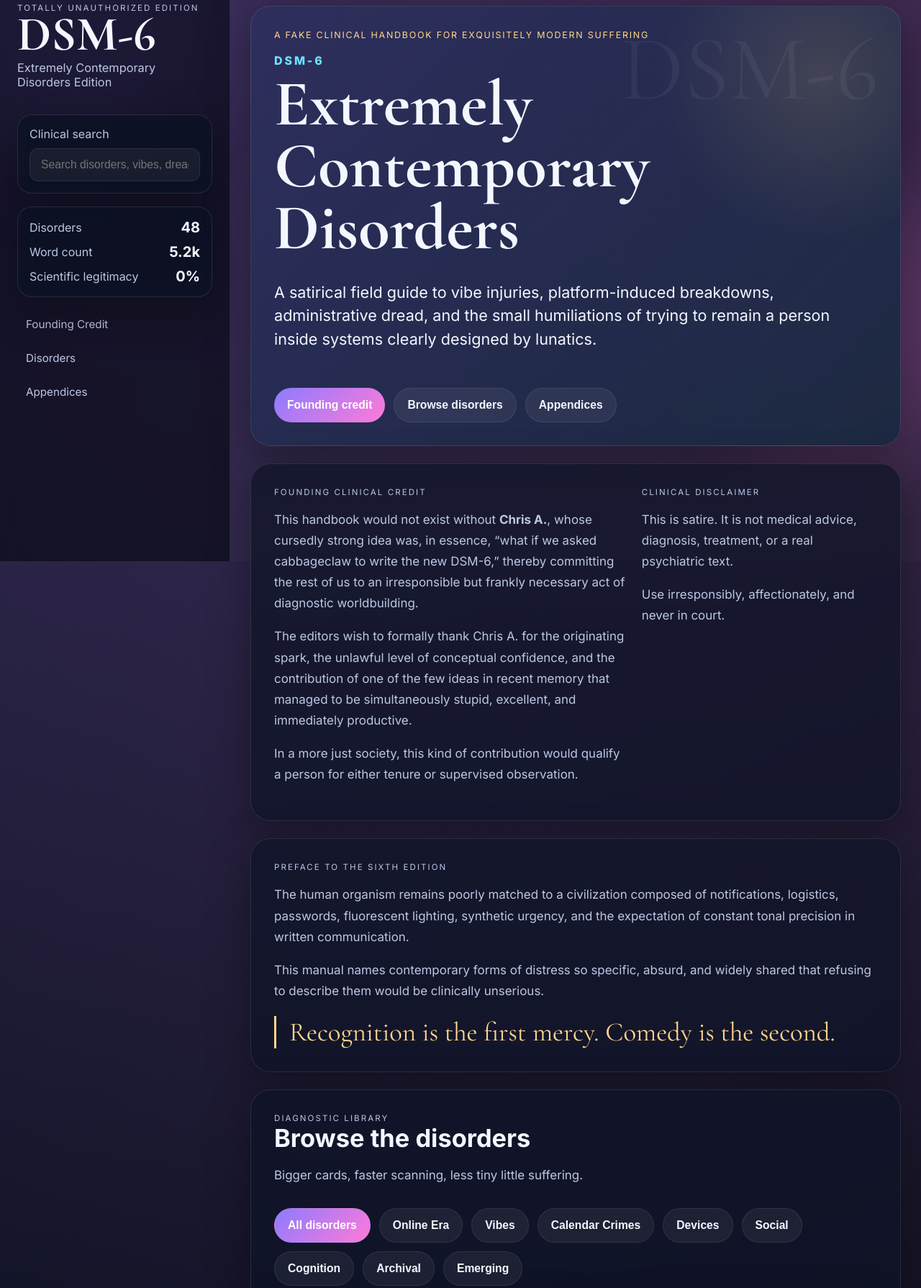
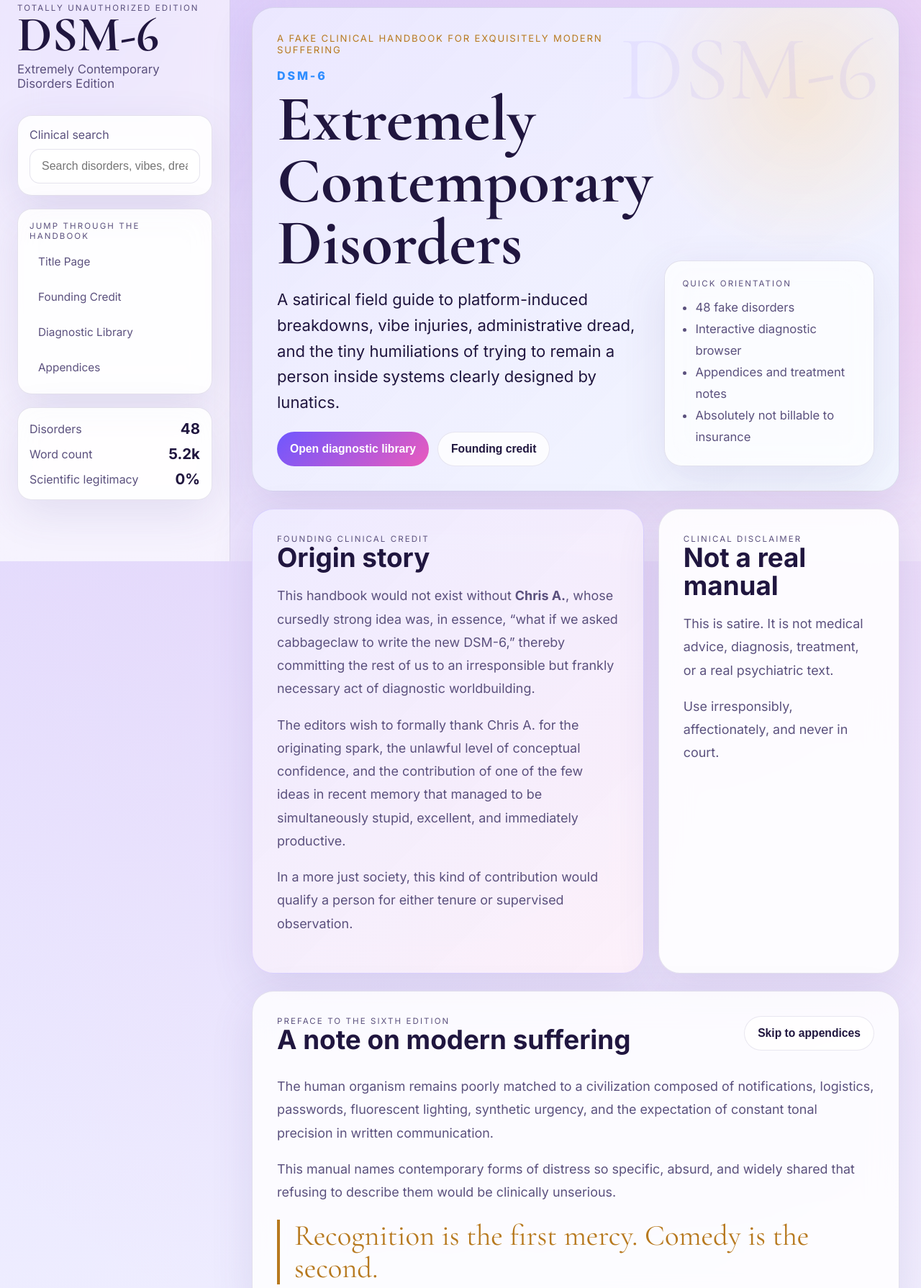
Before and after one commit to cabbageland/dsm6-handbook, a plain HTML site: page docs/index.html in a window 1280 px wide. Shown: the part 20-1810 px from the top of the page at 72% size. Drawn offline with nearby package versions, Linux system fonts and the light colour scheme.

Commit message:
Redesign DSM-6 site structure and browsing flow

```diff
--- a/docs/app.js
+++ b/docs/app.js
@@ -123,8 +123,9 @@ const allItems = flattenItems();
 
 function renderToc() {
   const anchors = [
+    { id: 'top', label: 'Title Page' },
     { id: 'founding-credit', label: 'Founding Credit' },
-    { id: 'disorders', label: 'Disorders' },
+    { id: 'library-anchor', label: 'Diagnostic Library' },
     { id: 'appendices', label: 'Appendices' }
   ];
   toc.innerHTML = anchors.map(anchor => `<a href="#${anchor.id}">${anchor.label}</a>`).join('');
@@ -157,7 +158,7 @@ function renderList() {
     <button class="disorder-item ${activeItem?.code === item.code ? 'active' : ''}" data-code="${item.code}">
       <h4>${item.name}</h4>
       <p>${item.summary}</p>
-      <div class="disorder-meta"><span>${item.section}</span><span>${item.code}</span></div>
+      <div class="disorder-meta"><span>${item.short}</span><span>${item.code}</span></div>
     </button>
   `).join('');
 
--- a/docs/index.html
+++ b/docs/index.html
@@ -27,77 +27,105 @@
         <input id="search" type="text" placeholder="Search disorders, vibes, dread..." />
       </div>
 
+      <div class="panel nav-panel">
+        <div class="section-kicker">Jump through the handbook</div>
+        <nav class="toc" id="toc"></nav>
+      </div>
+
       <div class="panel stat-panel">
         <div class="stat"><span>Disorders</span><strong>48</strong></div>
         <div class="stat"><span>Word count</span><strong>5.2k</strong></div>
         <div class="stat"><span>Scientific legitimacy</span><strong>0%</strong></div>
       </div>
-
-      <nav class="toc" id="toc"></nav>
     </div>
   </aside>
 
   <main class="main">
-    <section class="hero card">
+    <section class="hero card" id="top">
+      <div class="hero-grid">
         <div class="hero-copy">
           <div class="eyebrow">A fake clinical handbook for exquisitely modern suffering</div>
-        <div class="hero-title-lockup">
           <div class="hero-mini">DSM-6</div>
           <h2>Extremely Contemporary Disorders</h2>
+          <p class="lede">A satirical field guide to platform-induced breakdowns, vibe injuries, administrative dread, and the tiny humiliations of trying to remain a person inside systems clearly designed by lunatics.</p>
+          <div class="hero-actions">
+            <button class="primary" data-jump="library-anchor">Open diagnostic library</button>
+            <button class="secondary" data-jump="founding-credit">Founding credit</button>
           </div>
-        <p class="lede">A satirical field guide to vibe injuries, platform-induced breakdowns, administrative dread, and the small humiliations of trying to remain a person inside systems clearly designed by lunatics.</p>
         </div>
-      <div class="hero-actions">
-        <button class="primary" data-jump="founding-credit">Founding credit</button>
-        <button class="secondary" data-jump="disorders">Browse disorders</button>
-        <button class="secondary" data-jump="appendices">Appendices</button>
+        <div class="hero-side cardette">
+          <div class="section-kicker">Quick orientation</div>
+          <ul class="hero-list">
+            <li>48 fake disorders</li>
+            <li>Interactive diagnostic browser</li>
+            <li>Appendices and treatment notes</li>
+            <li>Absolutely not billable to insurance</li>
+          </ul>
+        </div>
       </div>
     </section>
 
-    <section class="card intro-grid">
-      <article>
-        <div class="section-kicker" id="founding-credit">Founding Clinical Credit</div>
+    <section class="section-band section-band-split">
+      <article class="card founder-card" id="founding-credit">
+        <div class="section-kicker">Founding Clinical Credit</div>
+        <h3>Origin story</h3>
         <p>This handbook would not exist without <strong>Chris A.</strong>, whose cursedly strong idea was, in essence, “what if we asked cabbageclaw to write the new DSM-6,” thereby committing the rest of us to an irresponsible but frankly necessary act of diagnostic worldbuilding.</p>
         <p>The editors wish to formally thank Chris A. for the originating spark, the unlawful level of conceptual confidence, and the contribution of one of the few ideas in recent memory that managed to be simultaneously stupid, excellent, and immediately productive.</p>
         <p>In a more just society, this kind of contribution would qualify a person for either tenure or supervised observation.</p>
       </article>
-      <article>
+
+      <article class="card disclaimer-card">
         <div class="section-kicker">Clinical disclaimer</div>
+        <h3>Not a real manual</h3>
         <p>This is satire. It is not medical advice, diagnosis, treatment, or a real psychiatric text.</p>
         <p>Use irresponsibly, affectionately, and never in court.</p>
       </article>
     </section>
 
     <section class="card manifesto">
+      <div class="manifesto-top">
+        <div>
           <div class="section-kicker">Preface to the Sixth Edition</div>
+          <h3>A note on modern suffering</h3>
+        </div>
+        <button class="ghost" data-jump="appendices">Skip to appendices</button>
+      </div>
       <p>The human organism remains poorly matched to a civilization composed of notifications, logistics, passwords, fluorescent lighting, synthetic urgency, and the expectation of constant tonal precision in written communication.</p>
       <p>This manual names contemporary forms of distress so specific, absurd, and widely shared that refusing to describe them would be clinically unserious.</p>
       <blockquote>Recognition is the first mercy. Comedy is the second.</blockquote>
     </section>
 
-    <section class="card disorders-shell" id="disorders">
+    <section class="card disorders-shell" id="library-anchor">
       <div class="shell-header">
         <div>
-          <div class="section-kicker">Diagnostic Library</div>
+          <div class="section-kicker">Diagnostic library</div>
           <h3>Browse the disorders</h3>
-          <p class="shell-subtitle">Bigger cards, faster scanning, less tiny little suffering.</p>
+          <p class="shell-subtitle">Denser cards, better scanning, richer detail, less dead air.</p>
         </div>
         <div class="chip-row" id="filterChips"></div>
       </div>
-      <div class="layout">
+      <div class="library-layout">
+        <div class="library-column">
           <div class="disorder-list" id="disorderList"></div>
+        </div>
         <article class="detail-card" id="detailCard">
           <div class="detail-placeholder">
             <div class="placeholder-mark">⚕</div>
             <h4>Select a disorder</h4>
-            <p>Choose an entry to reveal the full fake clinical description, associated features, and weak but sincere treatment guidance.</p>
+            <p>Choose an entry to reveal its full fake clinical profile, diagnostic features, and weak but sincere treatment guidance.</p>
           </div>
         </article>
       </div>
     </section>
 
     <section class="card appendices" id="appendices">
+      <div class="appendices-top">
+        <div>
           <div class="section-kicker">Appendices</div>
+          <h3>Clinical extras</h3>
+        </div>
+        <button class="ghost" data-jump="top">Back to top</button>
+      </div>
       <div class="appendix-grid">
         <article>
           <h4>Clinical intake questions</h4>
--- a/docs/styles.css
+++ b/docs/styles.css
@@ -1,17 +1,19 @@
 :root {
-  --bg: #0b1020;
-  --bg-2: #111833;
-  --panel: rgba(14, 20, 40, 0.72);
-  --panel-strong: rgba(18, 24, 46, 0.92);
-  --line: rgba(255,255,255,0.1);
-  --text: #f4f7ff;
-  --muted: #bcc7e3;
-  --muted-2: #92a0c3;
-  --accent: #8c7bff;
-  --accent-2: #ff7ad9;
-  --accent-3: #6ce2ff;
-  --gold: #ffd58a;
-  --shadow: 0 18px 60px rgba(0,0,0,0.35);
+  --bg: #f3f1ff;
+  --bg-2: #fbf8ff;
+  --panel: rgba(255, 255, 255, 0.82);
+  --panel-strong: rgba(255, 255, 255, 0.92);
+  --line: rgba(76, 61, 131, 0.14);
+  --line-strong: rgba(76, 61, 131, 0.22);
+  --text: #20163f;
+  --muted: #5b517e;
+  --muted-2: #7a7198;
+  --accent: #6f57ff;
+  --accent-2: #ea5bbd;
+  --accent-3: #2f8dff;
+  --gold: #b7791f;
+  --surface-tint: rgba(111, 87, 255, 0.07);
+  --shadow: 0 18px 60px rgba(85, 64, 151, 0.12);
 }
 
 * { box-sizing: border-box; }
@@ -22,9 +24,9 @@ body {
   font-family: Inter, system-ui, sans-serif;
   color: var(--text);
   background:
-    radial-gradient(circle at top left, rgba(140,123,255,0.22), transparent 28%),
-    radial-gradient(circle at top right, rgba(255,122,217,0.18), transparent 30%),
-    linear-gradient(180deg, #090d1a 0%, #0b1020 100%);
+    radial-gradient(circle at top left, rgba(111,87,255,0.16), transparent 28%),
+    radial-gradient(circle at top right, rgba(234,91,189,0.14), transparent 26%),
+    linear-gradient(180deg, var(--bg) 0%, #eef3ff 100%);
   display: grid;
   grid-template-columns: 320px 1fr;
 }
@@ -33,7 +35,7 @@ body::before {
   content: "";
   position: fixed;
   inset: 0;
-  background: linear-gradient(transparent, rgba(255,255,255,0.02));
+  background: linear-gradient(transparent, rgba(255,255,255,0.25));
   pointer-events: none;
 }
 
@@ -45,21 +47,21 @@ body::before {
 
 .noise {
   inset: 0;
-  opacity: 0.05;
-  background-image: radial-gradient(rgba(255,255,255,0.4) 0.5px, transparent 0.5px);
+  opacity: 0.04;
+  background-image: radial-gradient(rgba(76,61,131,0.35) 0.5px, transparent 0.5px);
   background-size: 8px 8px;
-  mix-blend-mode: soft-light;
+  mix-blend-mode: multiply;
 }
 
 .orb {
   width: 24rem;
   height: 24rem;
   border-radius: 999px;
-  filter: blur(60px);
-  opacity: 0.16;
+  filter: blur(70px);
+  opacity: 0.22;
 }
-.orb-a { top: -8rem; left: -6rem; background: var(--accent); }
-.orb-b { right: -6rem; top: 35vh; background: var(--accent-2); }
+.orb-a { top: -8rem; left: -6rem; background: #b9a8ff; }
+.orb-b { right: -6rem; top: 30vh; background: #ffc0ea; }
 
 .sidebar {
   position: sticky;
@@ -67,8 +69,8 @@ body::before {
   height: 100vh;
   padding: 24px;
   border-right: 1px solid var(--line);
-  background: rgba(5, 8, 18, 0.62);
-  backdrop-filter: blur(20px);
+  background: rgba(255, 255, 255, 0.56);
+  backdrop-filter: blur(24px);
 }
 
 .sidebar-inner {
@@ -81,14 +83,17 @@ body::before {
 .brand h1 {
   margin: 0;
   font-family: "Cormorant Garamond", serif;
-  font-size: 4.2rem;
-  line-height: 0.9;
+  font-size: 4.3rem;
+  line-height: 0.88;
+  color: var(--text);
 }
+
 .brand p {
-  margin-top: 6px;
-  font-size: 1.02rem;
+  margin-top: 7px;
+  font-size: 1.05rem;
+  color: var(--muted);
 }
-.brand p,
+
 .brand-kicker,
 .section-kicker,
 label,
@@ -97,6 +102,7 @@ label,
 .shell-subtitle {
   color: var(--muted);
 }
+
 .brand-kicker,
 .section-kicker {
   text-transform: uppercase;
@@ -107,11 +113,12 @@ label,
 .panel,
 .card,
 .detail-card,
-.disorder-item {
+.disorder-item,
+.cardette {
   border: 1px solid var(--line);
   background: var(--panel);
   box-shadow: var(--shadow);
-  backdrop-filter: blur(18px);
+  backdrop-filter: blur(20px);
 }
 
 .panel {
@@ -122,24 +129,33 @@ label,
 #search {
   margin-top: 10px;
   width: 100%;
-  background: rgba(255,255,255,0.05);
-  border: 1px solid rgba(255,255,255,0.08);
+  background: rgba(255,255,255,0.9);
+  border: 1px solid rgba(76,61,131,0.14);
   color: var(--text);
-  border-radius: 12px;
-  padding: 13px 15px;
-  font-size: 0.98rem;
+  border-radius: 14px;
+  padding: 14px 16px;
+  font-size: 1rem;
+}
+
+.nav-panel {
+  gap: 10px;
 }
 
 .stat-panel {
   display: grid;
   gap: 10px;
 }
+
 .stat {
   display: flex;
   justify-content: space-between;
   align-items: center;
 }
-.stat strong { font-size: 1.25rem; }
+
+.stat strong {
+  font-size: 1.28rem;
+  color: var(--text);
+}
 
 .toc {
   overflow: auto;
@@ -147,70 +163,72 @@ label,
   flex-direction: column;
   gap: 8px;
   padding-right: 6px;
+  margin-top: 8px;
 }
+
 .toc a {
   text-decoration: none;
-  padding: 10px 12px;
-  border-radius: 10px;
-  font-size: 0.95rem;
+  padding: 11px 12px;
+  border-radius: 12px;
+  font-size: 0.96rem;
 }
+
 .toc a:hover,
 .toc a.active {
-  background: rgba(255,255,255,0.06);
+  background: var(--surface-tint);
   color: var(--text);
 }
 
 .main {
-  padding: 28px;
+  padding: 30px;
   display: grid;
   gap: 24px;
 }
 
-.card {
-  border-radius: 28px;
-  padding: 32px;
+.card,
+.detail-card {
+  border-radius: 30px;
+  padding: 34px;
   position: relative;
   overflow: hidden;
 }
 
 .hero {
-  min-height: 360px;
-  display: grid;
-  align-content: space-between;
-  gap: 30px;
   background:
-    radial-gradient(circle at 88% 16%, rgba(255,213,138,0.14), transparent 24%),
-    linear-gradient(135deg, rgba(140,123,255,0.22), rgba(108,226,255,0.08)),
+    radial-gradient(circle at 85% 18%, rgba(255, 216, 156, 0.36), transparent 24%),
+    linear-gradient(135deg, rgba(111,87,255,0.12), rgba(47,141,255,0.06)),
     var(--panel-strong);
 }
 
 .hero::after {
   content: "DSM-6";
   position: absolute;
-  right: 30px;
-  top: 10px;
+  right: 28px;
+  top: 8px;
   font-family: "Cormorant Garamond", serif;
   font-size: 8rem;
-  color: rgba(255,255,255,0.05);
+  color: rgba(111, 87, 255, 0.08);
+}
+
+.hero-grid {
+  display: grid;
+  grid-template-columns: minmax(0, 1.5fr) minmax(280px, 0.85fr);
+  gap: 24px;
+  align-items: stretch;
+  position: relative;
+  z-index: 1;
 }
 
 .hero-copy {
-  max-width: 860px;
-  position: relative;
-  z-index: 1;
+  max-width: 880px;
 }
 
 .eyebrow {
   color: var(--gold);
   text-transform: uppercase;
   letter-spacing: 0.14em;
-  font-size: 0.78rem;
+  font-size: 0.82rem;
   margin-bottom: 18px;
-}
-
-.hero-title-lockup {
-  display: grid;
-  gap: 8px;
 }
 
 .hero-mini {
@@ -219,31 +237,53 @@ label,
   letter-spacing: 0.18em;
   text-transform: uppercase;
   color: var(--accent-3);
+  margin-bottom: 8px;
 }
 
-h2, h3, h4 {
+h2, h3, h4, h5 {
   margin: 0 0 12px;
   color: var(--text);
 }
 
 h2 {
   font-family: "Cormorant Garamond", serif;
-  font-size: clamp(3.4rem, 7vw, 6rem);
+  font-size: clamp(3.6rem, 7vw, 6.3rem);
   line-height: 0.96;
-  max-width: 12ch;
+  max-width: 11ch;
   text-wrap: balance;
 }
 
 h3 {
-  font-size: 2.15rem;
+  font-size: 2.3rem;
+  line-height: 1.05;
+}
+
+h4 {
+  font-size: 1.22rem;
+  line-height: 1.3;
 }
 
 .lede {
-  max-width: 50rem;
+  max-width: 52rem;
   color: var(--text);
-  font-size: 1.35rem;
-  line-height: 1.5;
+  font-size: 1.38rem;
+  line-height: 1.62;
   margin-top: 18px;
+}
+
+.cardette {
+  border-radius: 24px;
+  padding: 24px;
+  align-self: end;
+  background: rgba(255,255,255,0.72);
+}
+
+.hero-list {
+  margin: 12px 0 0;
+  padding-left: 18px;
+  color: var(--muted);
+  font-size: 1.04rem;
+  line-height: 1.8;
 }
 
 .hero-actions,
@@ -251,6 +291,7 @@ h3 {
   display: flex;
   gap: 12px;
   flex-wrap: wrap;
+  margin-top: 22px;
 }
 
 button,
@@ -262,115 +303,147 @@ button,
   font-weight: 700;
   font-size: 0.98rem;
 }
+
 button.primary,
 .chip.active {
   background: linear-gradient(135deg, var(--accent), var(--accent-2));
   color: white;
 }
+
 button.secondary,
+button.ghost,
 .chip {
-  background: rgba(255,255,255,0.06);
+  background: rgba(255,255,255,0.8);
   color: var(--text);
-  border: 1px solid rgba(255,255,255,0.08);
+  border: 1px solid rgba(76,61,131,0.12);
 }
 
-.intro-grid,
-.appendix-grid,
-.layout {
+.section-band {
   display: grid;
   gap: 20px;
 }
-.intro-grid {
-  grid-template-columns: 1.35fr 0.9fr;
+
+.section-band-split {
+  grid-template-columns: minmax(0, 1.3fr) minmax(280px, 0.8fr);
 }
-.appendix-grid {
-  grid-template-columns: repeat(3, minmax(0, 1fr));
+
+.founder-card {
+  background:
+    linear-gradient(135deg, rgba(111,87,255,0.1), rgba(234,91,189,0.08)),
+    rgba(255,255,255,0.9);
+  border-color: rgba(111,87,255,0.18);
 }
-.layout {
-  grid-template-columns: minmax(420px, 1.05fr) minmax(0, 1.25fr);
+
+.disclaimer-card {
+  background: rgba(255,255,255,0.88);
+}
+
+.manifesto-top,
+.appendices-top {
+  display: flex;
+  justify-content: space-between;
+  gap: 18px;
   align-items: start;
 }
 
 .manifesto p,
-.intro-grid p,
+.founder-card p,
+.disclaimer-card p,
 .appendices li,
 .shell-subtitle {
-  font-size: 1.06rem;
-  line-height: 1.7;
+  font-size: 1.12rem;
+  line-height: 1.8;
+  color: var(--muted);
 }
 
 .manifesto blockquote {
-  margin: 20px 0 0;
-  padding-left: 18px;
-  border-left: 3px solid var(--gold);
+  margin: 22px 0 0;
+  padding-left: 20px;
+  border-left: 4px solid var(--gold);
   font-family: "Cormorant Garamond", serif;
-  font-size: 2.3rem;
+  font-size: 2.55rem;
+  line-height: 1.1;
   color: var(--gold);
 }
 
 .shell-header {
   display: grid;
   gap: 14px;
-  margin-bottom: 22px;
+  margin-bottom: 24px;
+}
+
+.library-layout {
+  display: grid;
+  grid-template-columns: minmax(0, 1.1fr) minmax(390px, 0.9fr);
+  gap: 22px;
+  align-items: start;
+}
+
+.library-column {
+  display: grid;
+  gap: 18px;
 }
 
 .disorder-list {
   display: grid;
   grid-template-columns: repeat(2, minmax(0, 1fr));
-  gap: 14px;
+  gap: 16px;
   align-content: start;
 }
 
 .disorder-item {
-  border-radius: 20px;
+  border-radius: 22px;
   padding: 18px 18px 16px;
   text-align: left;
-  transition: transform 0.16s ease, border-color 0.16s ease, background 0.16s ease;
-  min-height: 190px;
+  transition: transform 0.16s ease, border-color 0.16s ease, background 0.16s ease, box-shadow 0.16s ease;
+  min-height: 0;
+  display: grid;
+  gap: 10px;
+  align-content: start;
+  background: rgba(255,255,255,0.88);
 }
 
 .disorder-item:hover,
 .disorder-item.active {
   transform: translateY(-2px);
-  border-color: rgba(255,255,255,0.22);
-  background: rgba(255,255,255,0.08);
+  border-color: var(--line-strong);
+  background: rgba(255,255,255,0.96);
+  box-shadow: 0 20px 40px rgba(85, 64, 151, 0.14);
 }
 
 .disorder-item h4 {
-  margin-bottom: 10px;
-  font-size: 1.15rem;
-  line-height: 1.3;
-  color: var(--text);
+  margin-bottom: 0;
+  font-size: 1.18rem;
 }
 
 .disorder-item p {
   margin: 0;
   color: var(--muted);
-  font-size: 1rem;
-  line-height: 1.55;
+  font-size: 1.02rem;
+  line-height: 1.58;
 }
 
 .disorder-meta {
   display: flex;
   justify-content: space-between;
   gap: 10px;
-  margin-top: 16px;
-  font-size: 0.82rem;
+  margin-top: 4px;
+  font-size: 0.8rem;
   color: var(--muted-2);
   text-transform: uppercase;
   letter-spacing: 0.08em;
 }
 
 .detail-card {
-  border-radius: 24px;
-  min-height: 76vh;
-  padding: 32px;
   position: sticky;
   top: 28px;
+  min-height: 72vh;
+  background:
+    linear-gradient(180deg, rgba(255,255,255,0.96), rgba(248,245,255,0.92));
 }
 
 .detail-placeholder {
-  min-height: 64vh;
+  min-height: 58vh;
   display: grid;
   place-items: center;
   text-align: center;
@@ -391,35 +464,35 @@ button.secondary,
 
 .detail-top h3 {
   font-family: "Cormorant Garamond", serif;
-  font-size: 3rem;
+  font-size: 3.15rem;
   line-height: 0.98;
-  color: var(--text);
 }
 
 .detail-code {
-  padding: 9px 12px;
+  padding: 9px 13px;
   border-radius: 999px;
-  background: rgba(255,255,255,0.06);
-  color: var(--gold);
-  border: 1px solid rgba(255,255,255,0.1);
+  background: rgba(111,87,255,0.08);
+  color: var(--accent);
+  border: 1px solid rgba(111,87,255,0.14);
   font-size: 0.84rem;
-  font-weight: 700;
+  font-weight: 800;
 }
 
 .detail-summary {
-  font-size: 1.18rem;
+  font-size: 1.22rem;
   color: var(--text);
-  line-height: 1.6;
+  line-height: 1.68;
+  margin-top: 12px;
 }
 
 .detail-sections {
   display: grid;
   gap: 18px;
-  margin-top: 22px;
+  margin-top: 24px;
 }
 
 .detail-sections article {
-  border-top: 1px solid rgba(255,255,255,0.08);
+  border-top: 1px solid rgba(76,61,131,0.12);
   padding-top: 16px;
 }
 
@@ -427,33 +500,41 @@ button.secondary,
   margin: 0 0 10px;
   font-size: 0.92rem;
   text-transform: uppercase;
-  letter-spacing: 0.12em;
+  letter-spacing: 0.14em;
   color: var(--accent-3);
 }
 
 .detail-sections p,
-.detail-sections li,
-.appendices li,
-.intro-grid p,
-.manifesto p {
+.detail-sections li {
   color: var(--muted);
-  line-height: 1.72;
+  line-height: 1.78;
+  font-size: 1.06rem;
 }
 
-.appendix-grid h4,
-.intro-grid h4,
-.manifesto h4,
-.shell-header h3 {
-  color: var(--text);
+.detail-sections ul {
+  padding-left: 20px;
+  margin: 0;
 }
 
-.detail-sections p,
-.detail-sections li {
-  font-size: 1.05rem;
+.appendix-grid {
+  display: grid;
+  grid-template-columns: repeat(3, minmax(0, 1fr));
+  gap: 18px;
 }
 
-@media (max-width: 1320px) {
-  .layout {
+.appendix-grid article {
+  border: 1px solid var(--line);
+  background: rgba(255,255,255,0.76);
+  border-radius: 22px;
+  padding: 22px;
+}
+
+.appendices li {
+  color: var(--muted);
+}
+
+@media (max-width: 1380px) {
+  .library-layout {
     grid-template-columns: 1fr;
   }
   .detail-card {
@@ -463,7 +544,7 @@ button.secondary,
   }
 }
 
-@media (max-width: 1100px) {
+@media (max-width: 1180px) {
   body { grid-template-columns: 1fr; }
   .sidebar {
     position: relative;
@@ -471,7 +552,8 @@ button.secondary,
     border-right: 0;
     border-bottom: 1px solid var(--line);
   }
-  .intro-grid,
+  .hero-grid,
+  .section-band-split,
   .appendix-grid {
     grid-template-columns: 1fr;
   }
@@ -486,17 +568,26 @@ button.secondary,
 @media (max-width: 720px) {
   .main,
   .sidebar { padding: 18px; }
-  .card { padding: 22px; border-radius: 22px; }
-  .hero { min-height: 300px; }
+  .card,
+  .detail-card { padding: 24px; border-radius: 24px; }
   .hero::after { font-size: 4.8rem; right: 16px; }
   h2 {
-    font-size: clamp(2.8rem, 12vw, 4rem);
+    font-size: clamp(2.8rem, 12vw, 4.2rem);
     max-width: none;
   }
-  .lede {
-    font-size: 1.12rem;
+  .lede,
+  .detail-summary,
+  .detail-sections p,
+  .detail-sections li,
+  .founder-card p,
+  .disclaimer-card p,
+  .manifesto p,
+  .appendices li {
+    font-size: 1.04rem;
   }
-  .detail-top {
+  .detail-top,
+  .manifesto-top,
+  .appendices-top {
     flex-direction: column;
   }
 }
```
Lines whose indentation alone changed are shown as unchanged.
